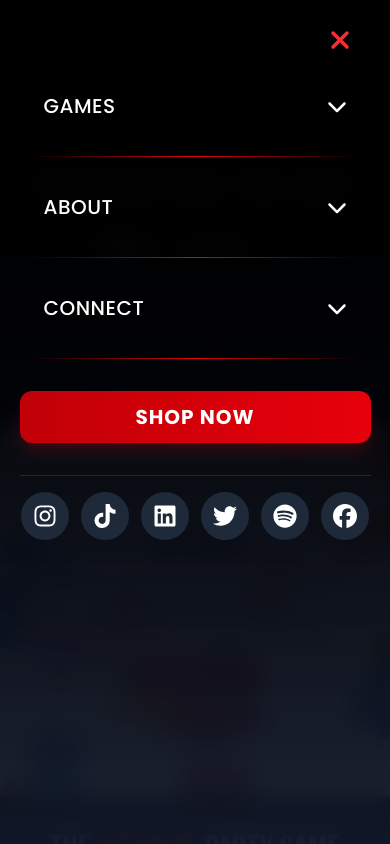
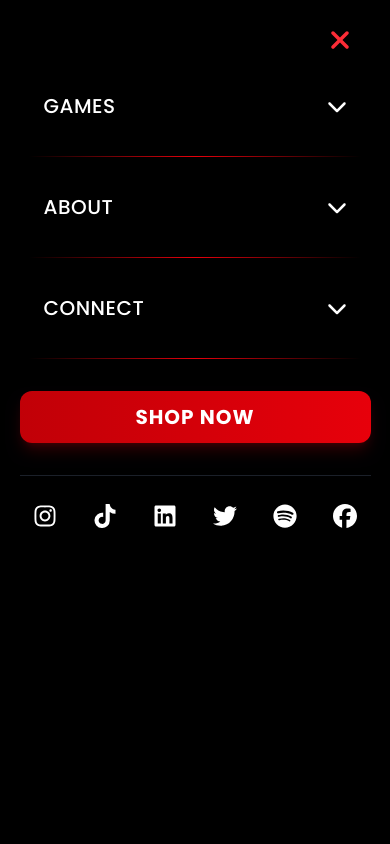
Before and after one commit to gudivadarahul/pwrplay-website, a React (Vite) app: page / in a window 390 px wide. Both pictures are taken after a click on the button "Open menu". Shown: the top 844 px of the page. Built offline with nearby package versions, Linux system fonts and the light colour scheme.

Commit message:
mailchimp gang

```diff
--- a/src/components/Navbar.jsx
+++ b/src/components/Navbar.jsx
@@ -15,38 +15,32 @@ const Navbar = () => {
         {
             name: 'Instagram',
             icon: <FaInstagram className="text-2xl" />,
-            url: 'https://instagram.com/your-handle',
-            color: 'hover:text-pink-500'
+            url: 'https://instagram.com/pwrplayofficial/',
         },
         {
             name: 'TikTok',
             icon: <FaTiktok className="text-2xl" />,
-            url: 'https://tiktok.com/@your-handle',
-            color: 'hover:text-rose-500'
+            url: 'https://www.tiktok.com/@pwrplayofficial',
         },
         {
             name: 'LinkedIn',
             icon: <FaLinkedin className="text-2xl" />,
-            url: 'https://linkedin.com/company/your-company',
-            color: 'hover:text-blue-500'
+            url: 'https://www.linkedin.com/company/pwrplaycreations/',
         },
         {
             name: 'Twitter',
             icon: <FaTwitter className="text-2xl" />,
-            url: 'https://twitter.com/your-handle',
-            color: 'hover:text-blue-400'
+            url: 'https://x.com/pwrplayofficial',
         },
         {
             name: 'Spotify',
             icon: <FaSpotify className="text-2xl" />,
-            url: 'https://open.spotify.com/user/your-profile',
-            color: 'hover:text-green-500'
+            url: 'https://open.spotify.com/user/31jzakcd3goacdn6unwpyceoseai',
         },
         {
             name: 'Facebook',
             icon: <FaFacebook className="text-2xl" />,
-            url: 'https://facebook.com/your-page',
-            color: 'hover:text-blue-600'
+            url: 'https://www.facebook.com/profile.php?id=61573023322110',
         }
     ];
 
@@ -214,7 +208,7 @@ const Navbar = () => {
 
             {/* Mobile Navigation */}
             {isOpen && (
-                <div className="fixed top-0 left-0 w-full h-full bg-gradient-to-b from-black to-gray-900/95 backdrop-blur-md
+                <div className="fixed top-0 left-0 w-full h-full bg-black
                     text-white flex flex-col items-center py-8 space-y-0 shadow-xl animate-fadeIn lg:hidden
                     overflow-y-auto z-[300] pt-20">
 
@@ -227,7 +221,7 @@ const Navbar = () => {
                             Games <FaChevronDown className={`transition-transform duration-300 ${gamesDropdown ? 'rotate-180 text-red-500' : ''}`} />
                         </button>
                         {gamesDropdown && (
-                            <div className="bg-gray-900/80 backdrop-blur-md text-white py-2 rounded-xl shadow-lg w-[95%] mx-auto mt-2
+                            <div className="bg-black border border-gray-800 text-white py-2 rounded-xl shadow-lg w-[95%] mx-auto mt-2
                                 border-l-2 border-red-600 animate-slideDown">
                                 <h3>
                                     <Link to="/controlled-chaos" onClick={() => handleNavClick('/controlled-chaos')}
@@ -253,7 +247,7 @@ const Navbar = () => {
                             About <FaChevronDown className={`transition-transform duration-300 ${aboutDropdown ? 'rotate-180 text-red-500' : ''}`} />
                         </button>
                         {aboutDropdown && (
-                            <div className="bg-gray-900/80 backdrop-blur-md text-white py-2 rounded-xl shadow-lg w-[95%] mx-auto mt-2
+                            <div className="bg-black border border-gray-800 text-white py-2 rounded-xl shadow-lg w-[95%] mx-auto mt-2
                                 border-l-2 border-red-600 animate-slideDown">
                                 <h3>
                                     <Link to="/about" onClick={() => handleNavClick('/about')}
@@ -293,7 +287,7 @@ const Navbar = () => {
                             Connect <FaChevronDown className={`transition-transform duration-300 ${connectDropdown ? 'rotate-180 text-red-500' : ''}`} />
                         </button>
                         {connectDropdown && (
-                            <div className="bg-gray-900/80 backdrop-blur-md text-white py-2 rounded-xl shadow-lg w-[95%] mx-auto mt-2
+                            <div className="bg-black border border-gray-800 text-white py-2 rounded-xl shadow-lg w-[95%] mx-auto mt-2
                                 border-l-2 border-red-600 animate-slideDown">
                                 <h3>
                                     <Link to="/contact" onClick={() => handleNavClick('/contact')}
@@ -350,8 +344,7 @@ const Navbar = () => {
                                 href={social.url}
                                 target="_blank"
                                 rel="noopener noreferrer"
-                                className={`p-3 rounded-full bg-gray-800 hover:bg-gray-700
-                                    transition-all duration-300 ${social.color}`}
+                                className={`p-3 rounded-full bg-black`}
                                 aria-label={social.name}
                             >
                                 {social.icon}
--- a/src/config/api.js
+++ b/src/config/api.js
@@ -1,5 +1,9 @@
-const API_URL = process.env.NODE_ENV === 'development'
-    ? 'http://localhost:8888/.netlify/functions'
-    : 'https://pwrplaycreations.com/.netlify/functions';
+// For testing production endpoints locally
+const API_URL = 'https://pwrplaycreations.com/.netlify/functions';
+
+// Original code
+// const API_URL = process.env.NODE_ENV === 'development'
+//     ? 'http://localhost:8888/.netlify/functions'
+//     : 'https://pwrplaycreations.com/.netlify/functions';
 
 export default API_URL;
```
Also changed, not shown: 2 other files (tests, documents, lock files or other folders).
